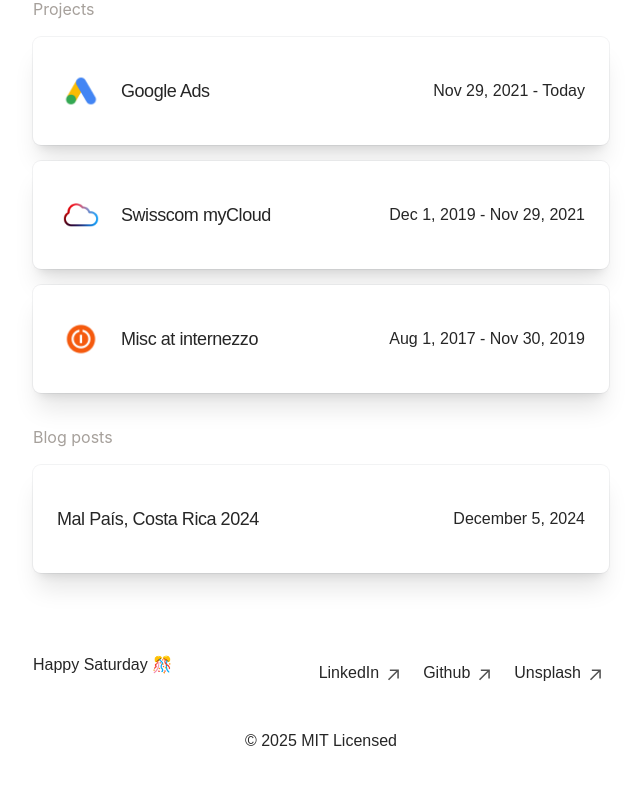
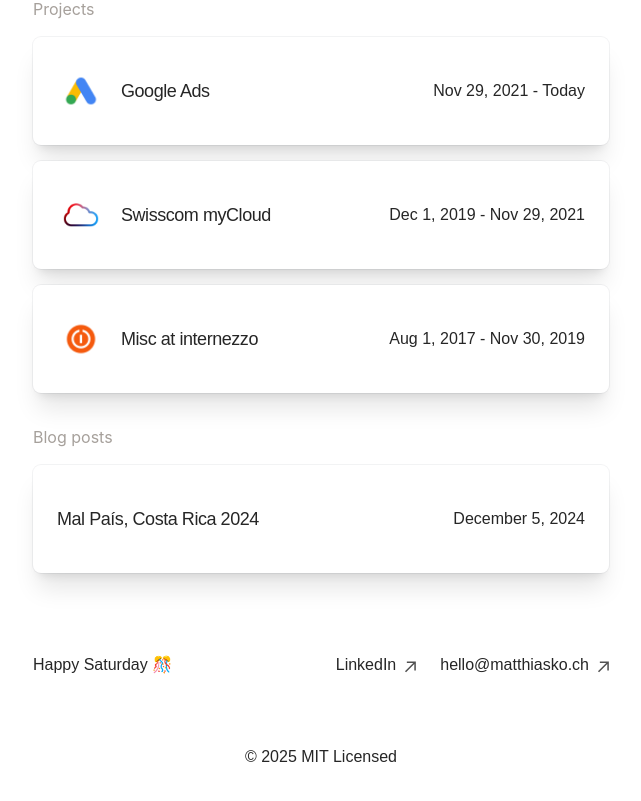
Before and after one commit to matthiasmeierkoch/portfolio-starter, a Next.js app: page / in a window 1280 px wide. Shown: the part 635-1436 px from the top of the page, without its empty margins (319-960 px from the left). Built offline with nearby package versions, Linux system fonts and the light colour scheme.

Commit message:
changes to the footer, new contact links and style

```diff
--- a/app/components/footer.tsx
+++ b/app/components/footer.tsx
@@ -39,8 +39,8 @@
         </p>
 
         {/* Right: Social Links */}
-        <div className="mb-0 flex flex-col items-start md:items-end">
-          <ul className="font-sm flex flex-col space-x-2 m-2 space-y-2 text-neutral-600 md:flex-row md:space-x-4 md:space-y-0 dark:text-neutral-300">
+        <div className="mb-8 flex flex-col items-start md:items-end">
+          <ul className="font-sm flex flex-row text-neutral-600 md:flex-row md:space-x-4 md:space-y-0 dark:text-neutral-300">
             <li>
               <a
                 className="flex items-center transition-all hover:text-neutral-800 dark:hover:text-neutral-100"
@@ -57,20 +57,9 @@
                 className="flex items-center transition-all hover:text-neutral-800 dark:hover:text-neutral-100"
                 rel="noopener noreferrer"
                 target="_blank"
-                href="https://github.com/matthiasmeierkoch"
+                href="mailto:hello@matthiasko.ch"
               >
-                <p className="ml-2 mr-2 h-7">Github</p>
-                <ArrowIcon />
-              </a>
-            </li>
-            <li>
-              <a
-                className="flex items-center transition-all hover:text-neutral-800 dark:hover:text-neutral-100"
-                rel="noopener noreferrer"
-                target="_blank"
-                href="https://unsplash.com/de/@matthiasmeierkoch/"
-              >
-                <p className="ml-2 mr-2 h-7">Unsplash</p>
+                <p className="ml-2 mr-2 h-7">hello@matthiasko.ch</p>
                 <ArrowIcon />
               </a>
             </li>
```
